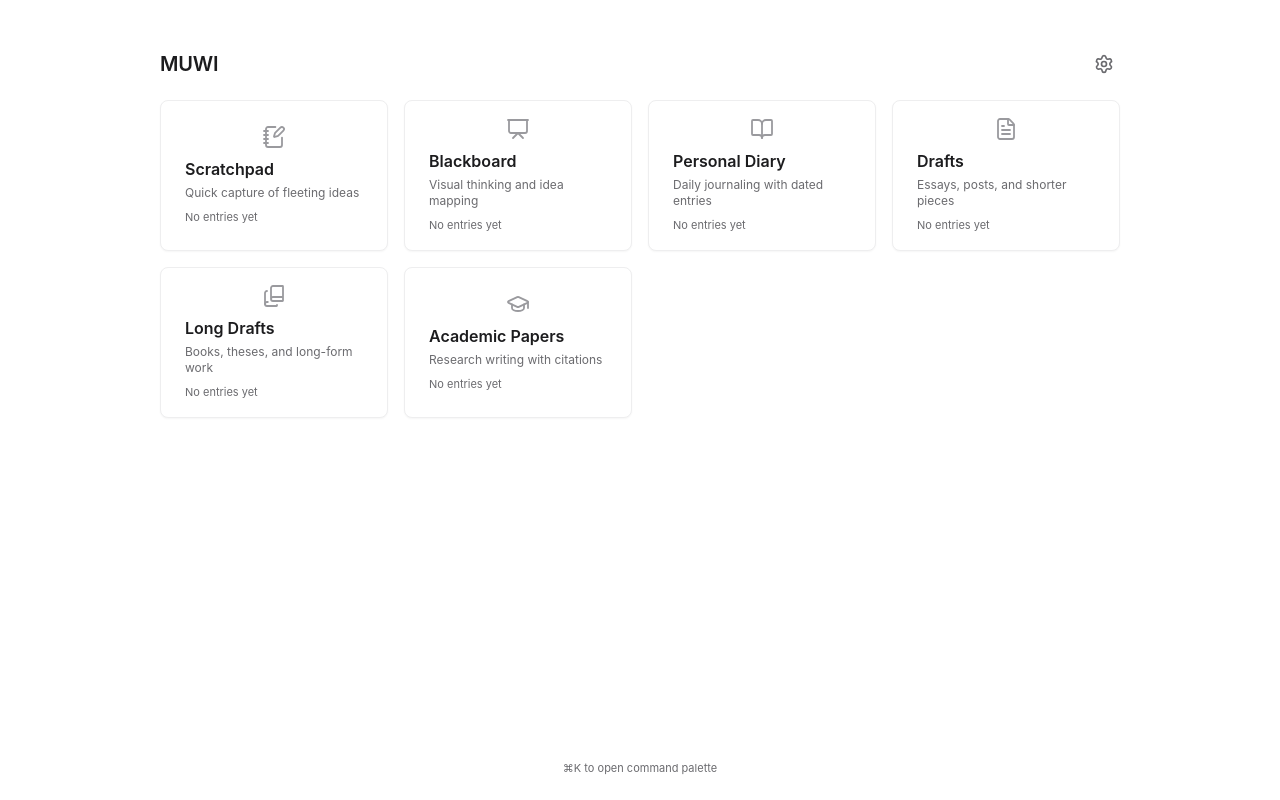
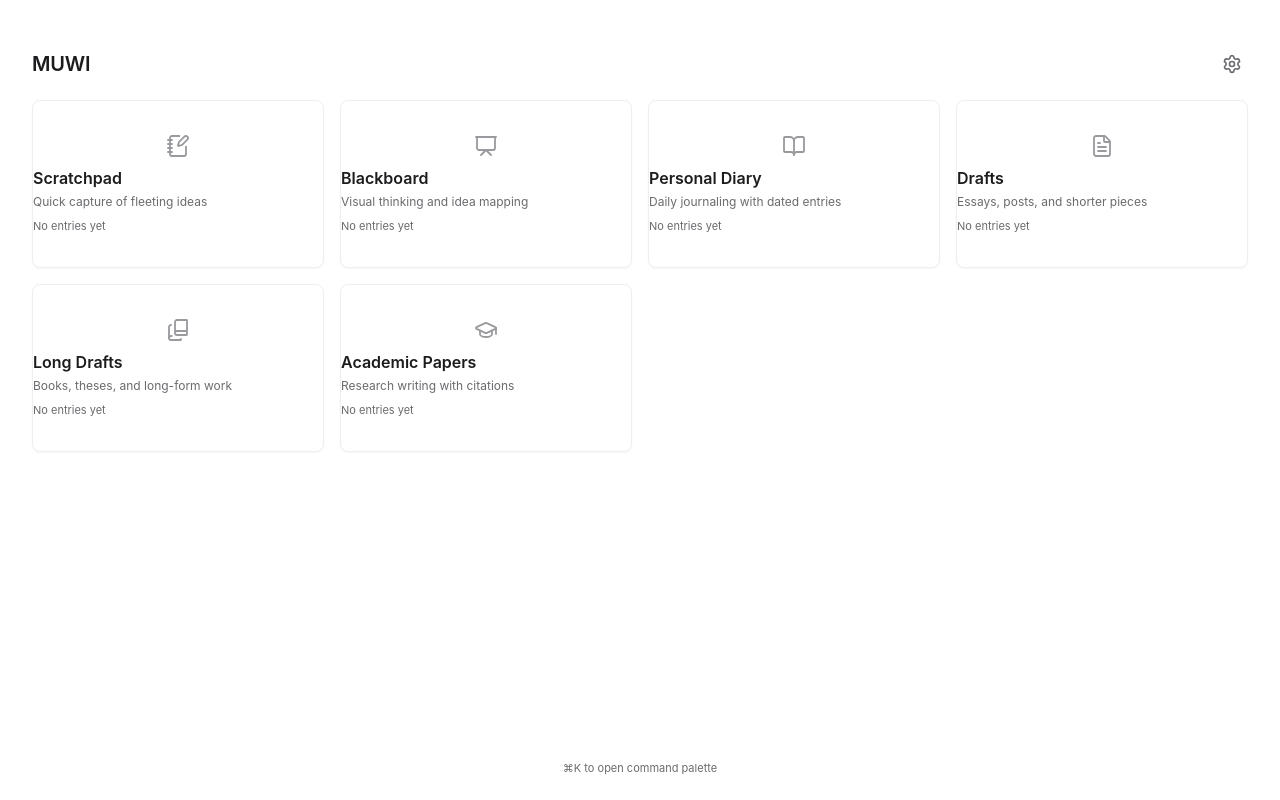
Before and after one commit to vyakart/uddesa, a React (Vite) app in the folder muwi/: page / in a window 1280 px wide. Built offline with nearby package versions, Linux system fonts and the light colour scheme.

Commit message:
Increase shelf homepage scale on desktop

```diff
--- a/muwi/src/styles/shell.css
+++ b/muwi/src/styles/shell.css
@@ -2804,6 +2804,7 @@
 }
 
 .muwi-shelf {
+  --muwi-shelf-max-width: 1220px;
   min-height: 100vh;
   padding: var(--space-12) var(--space-8) var(--space-6);
   background: var(--color-bg-primary);
@@ -2813,7 +2814,7 @@
 }
 
 .muwi-shelf__header {
-  width: min(960px, 100%);
+  width: min(var(--muwi-shelf-max-width), 100%);
   margin: 0 auto;
   display: flex;
   align-items: center;
@@ -2830,7 +2831,7 @@
 }
 
 .muwi-shelf__grid {
-  width: min(960px, 100%);
+  width: min(var(--muwi-shelf-max-width), 100%);
   margin: 0 auto;
   display: grid;
   grid-template-columns: repeat(2, minmax(0, 1fr));
@@ -2868,11 +2869,11 @@
 
 .muwi-shelf__grid.is-list {
   grid-template-columns: 1fr;
-  width: min(760px, 100%);
+  width: min(860px, 100%);
 }
 
 .muwi-shelf__grid.is-shelf {
-  width: min(960px, 100%);
+  width: min(var(--muwi-shelf-max-width), 100%);
   padding: var(--space-3);
   border: 1px solid var(--color-border-default);
   border-radius: var(--radius-lg);
@@ -2884,7 +2885,7 @@
 }
 
 .muwi-shelf__hint {
-  width: min(960px, 100%);
+  width: min(var(--muwi-shelf-max-width), 100%);
   margin: auto auto 0;
   text-align: center;
   font-size: var(--font-size-xs);
@@ -2897,12 +2898,12 @@
 }
 
 .muwi-diary-card {
-  min-height: 140px;
+  min-height: 168px;
   border: 1px solid var(--color-border-subtle);
   border-radius: var(--radius-lg);
   background: var(--color-bg-primary);
   box-shadow: var(--shadow-card-rest);
-  padding: var(--space-4) var(--space-6);
+  padding: var(--space-5) var(--space-7);
   text-align: left;
   display: flex;
   flex-direction: column;
```
